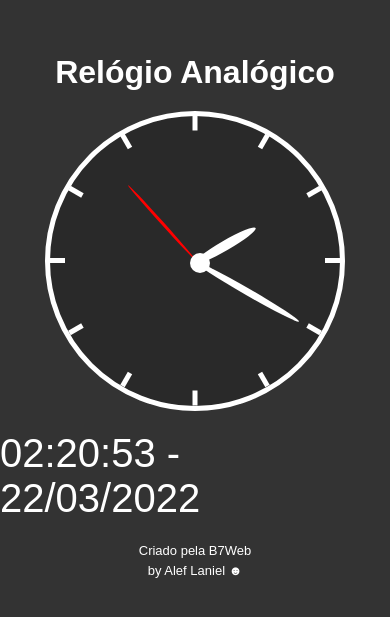
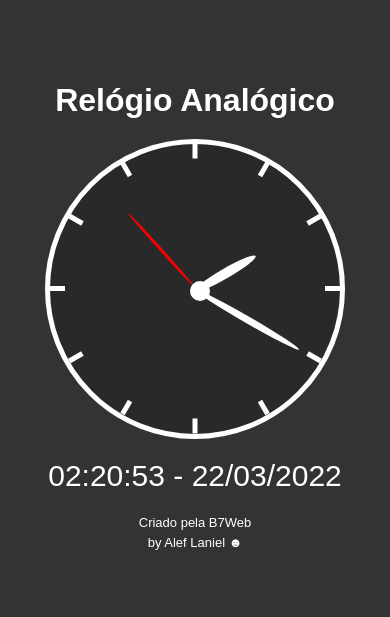
Before and after one commit to AlefLaniel/projeto-relogio, a plain HTML site: page index.html in a window 390 px wide. Shown: the part 105-722 px from the top of the page. Drawn offline with Linux system fonts and the light colour scheme.

Commit message:
correção de bugs

```diff
--- a/style.css
+++ b/style.css
@@ -105,3 +105,11 @@ footer {
     text-align: center;
     line-height: 20px;
 }
+
+@media (max-width: 500px){
+    .digital,
+    .data,
+    .localizacao{
+        font-size: 30px;
+    }
+}
```
